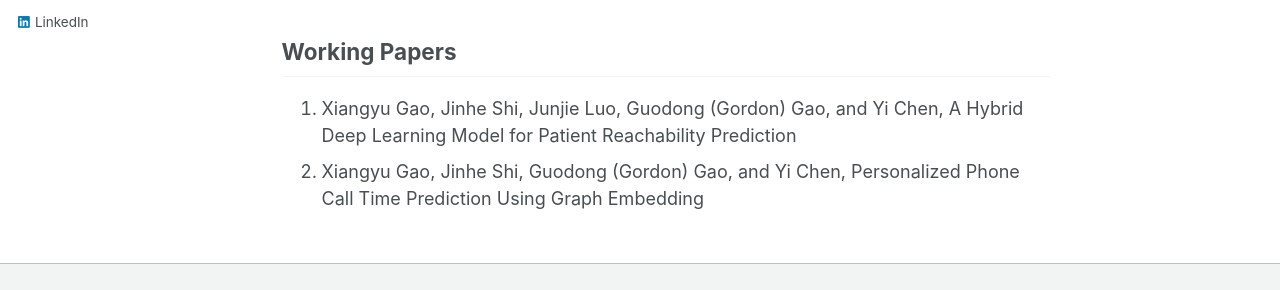
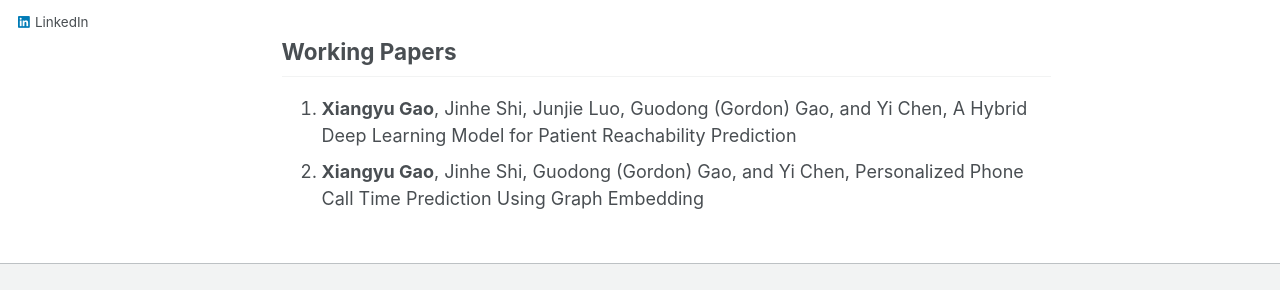
Before and after one commit to xga0/xga0.github.io, a Jekyll site: the page built from _pages/about.md, in a window 1280 px wide and 900 px high, scrolled down 1487 px. Shown: the part 481-771 px from the top of the window. Built offline with Jekyll 4.4.1, drawn with Linux system fonts in a browser that asks for light colours; some web fonts are replaced.

```diff
--- a/_pages/about.md
+++ b/_pages/about.md
@@ -43,5 +43,5 @@ Publications
 
 Working Papers
 ------
-1. Xiangyu Gao, Jinhe Shi, Junjie Luo, Guodong (Gordon) Gao, and Yi Chen, A Hybrid Deep Learning Model for Patient Reachability Prediction
-2. Xiangyu Gao, Jinhe Shi, Guodong (Gordon) Gao, and Yi Chen, Personalized Phone Call Time Prediction Using Graph Embedding
+1. **Xiangyu Gao**, Jinhe Shi, Junjie Luo, Guodong (Gordon) Gao, and Yi Chen, A Hybrid Deep Learning Model for Patient Reachability Prediction
+2. **Xiangyu Gao**, Jinhe Shi, Guodong (Gordon) Gao, and Yi Chen, Personalized Phone Call Time Prediction Using Graph Embedding
```
